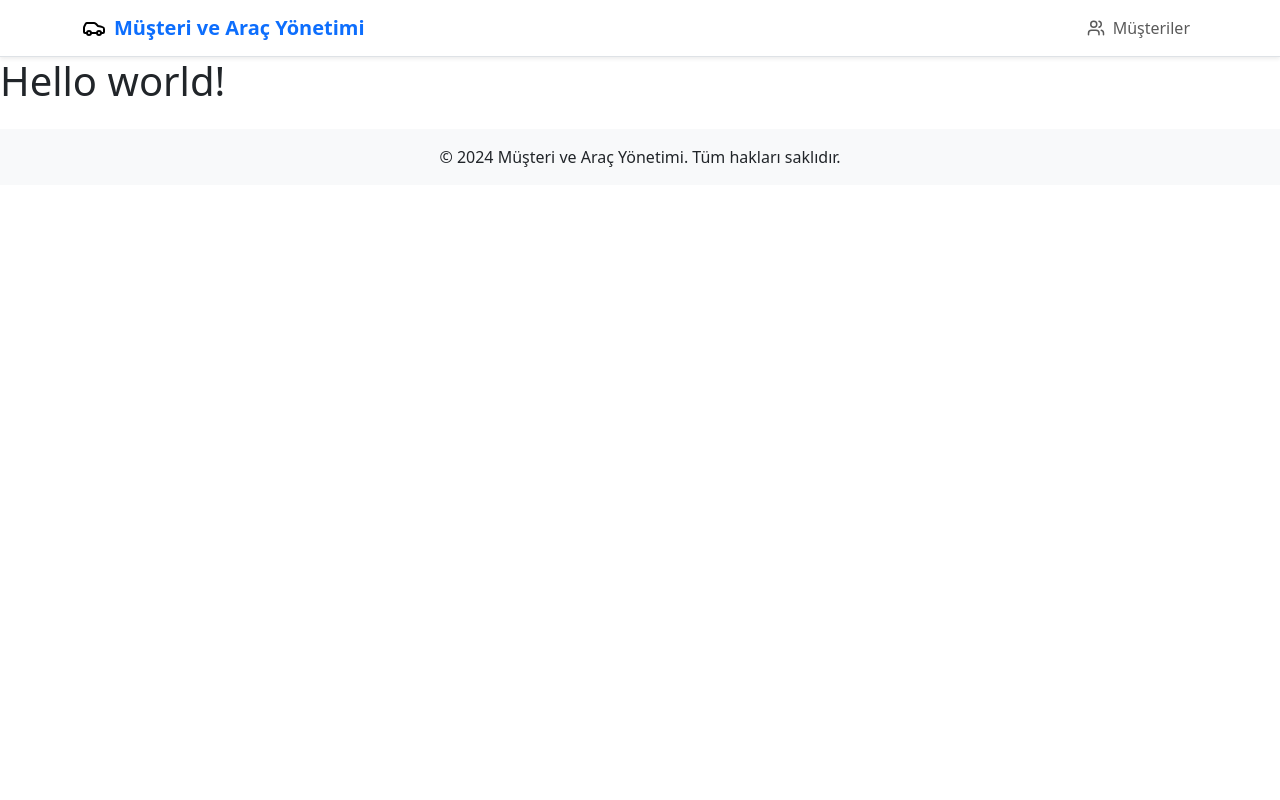
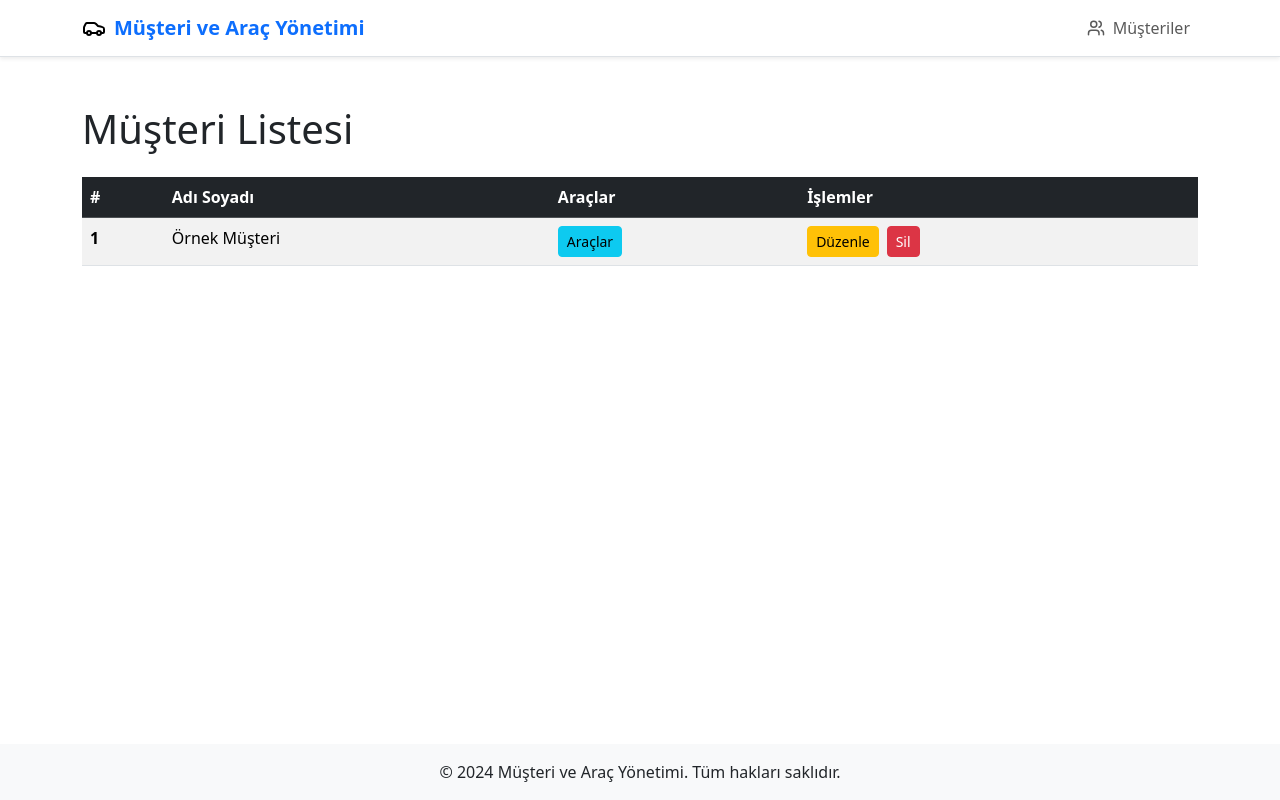
Before and after one commit to fatihkurtl/customer-vehicle-panel, a Next.js app: page / in a window 1280 px wide. Built offline with nearby package versions, Linux system fonts and the light colour scheme; no server answers.

Commit message:
customer table added, layout & footer edited

```diff
--- a/src/app/(customers)/page.jsx
+++ b/src/app/(customers)/page.jsx
@@ -20,8 +20,32 @@ export default function Home() {
 
 
   return (
-    <div>
-      <h1 className="">Hello world!</h1>
-    </div>
+    <div className="container mt-5">
+  <h1 className="mb-4">Müşteri Listesi</h1>
+  <table className="table table-striped table-hover">
+    <thead className="table-dark">
+      <tr>
+        <th scope="col">#</th>
+        <th scope="col">Adı Soyadı</th>
+        <th scope="col">Araçlar</th>
+        <th scope="col">İşlemler</th>
+      </tr>
+    </thead>
+    <tbody>
+      <tr>
+        <th scope="row">1</th>
+        <td>Örnek Müşteri</td>
+        <td>
+          <a href="#" className="btn btn-info btn-sm">Araçlar</a>
+        </td>
+        <td>
+          <button className="btn btn-warning btn-sm me-2">Düzenle</button>
+          <button className="btn btn-danger btn-sm">Sil</button>
+        </td>
+      </tr>
+      {/* Diğer müşteri satırları buraya eklenebilir */}
+    </tbody>
+  </table>
+</div>
   );
 }
--- a/src/app/layout.jsx
+++ b/src/app/layout.jsx
@@ -24,7 +24,7 @@ export const metadata = {
 export default function RootLayout({ children }) {
   return (
     <html lang="en">
-      <body className={`${geistSans.variable} ${geistMono.variable}`}>
+      <body className={`${geistSans.variable} ${geistMono.variable} d-flex flex-column min-vh-100`}>
         <BootstrapClient />
         <Navbar />
         <main className="flex-grow-1">{children}</main>
--- a/src/layouts/footer.jsx
+++ b/src/layouts/footer.jsx
@@ -1,6 +1,6 @@
 export default function Footer() {
     return (
-      <footer className="bg-light py-3 mt-4">
+      <footer className="bg-light py-3 mt-4 mt-auto">
         <div className="container text-center">
           <p className="mb-0">&copy; 2024 Müşteri ve Araç Yönetimi. Tüm hakları saklıdır.</p>
         </div>
```
